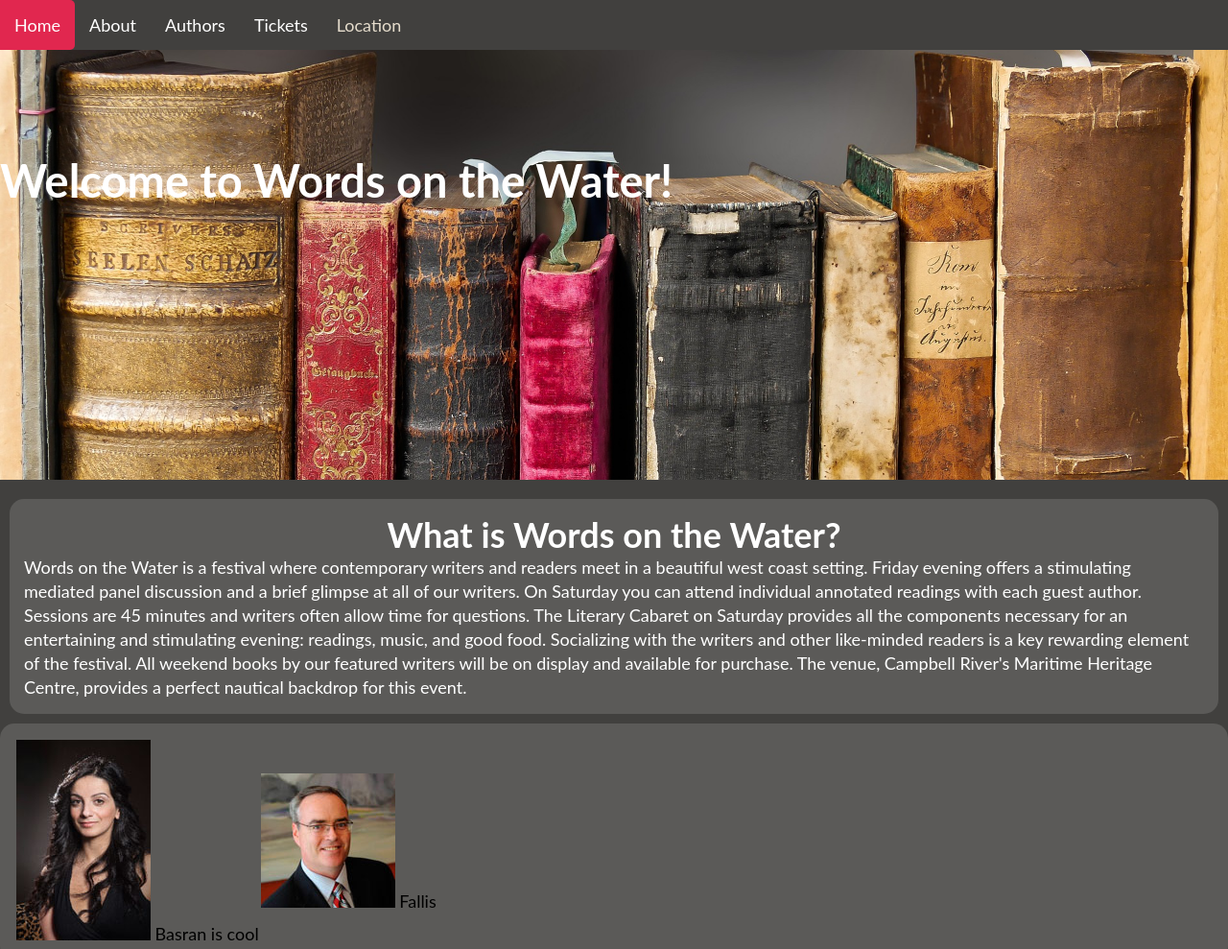
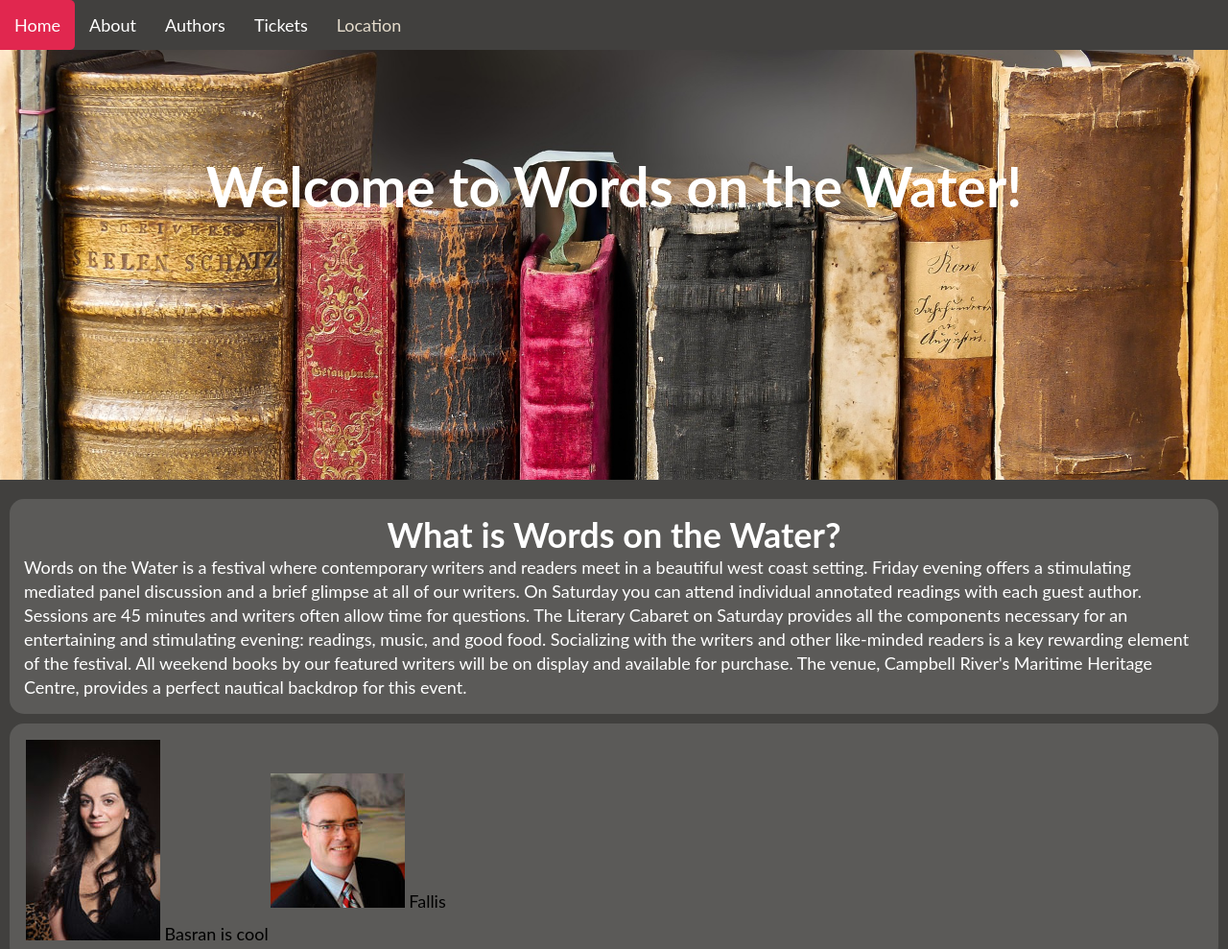
Before and after one commit to Toranian/Words-on-the-Water, a plain HTML site: page Website challenge/Site Contents/index.html in a window 1280 px wide. Shown: the top 989 px of the page at 96% size. Drawn offline with Linux system fonts and the light colour scheme.

Commit message:
Centered the title

```diff
--- a/Website challenge/Site Contents/css/style.css
+++ b/Website challenge/Site Contents/css/style.css
@@ -32,13 +32,15 @@ a {
 
 #background-title {
   color: white;
-  font-size: 47px;
-  /* text-align: center; */
-  /* margin-left: 10%; */
-  /* vertical-align: middle; */
+  font-size: 57px;
+  text-align: center;
+  /*margin: 5%;*/
+   vertical-align: middle;
   /* height: 100%; */
   top: 20%;
   position: absolute;
+  width: 100%;
+  /*background-color: black;*/
   /* z-index: -1; */
 }
 
@@ -137,10 +139,11 @@ a {
   padding: 15px;
   background-color: #5b5a58;
   border-radius: 15px;
+  margin: 10px;
 }
 
 #author-name {
-  position: absolute;
+  position: relative;
   text-align: center;
   vertical-align: middle;
   color: white;
```
Also changed, not shown: 1 other file.
